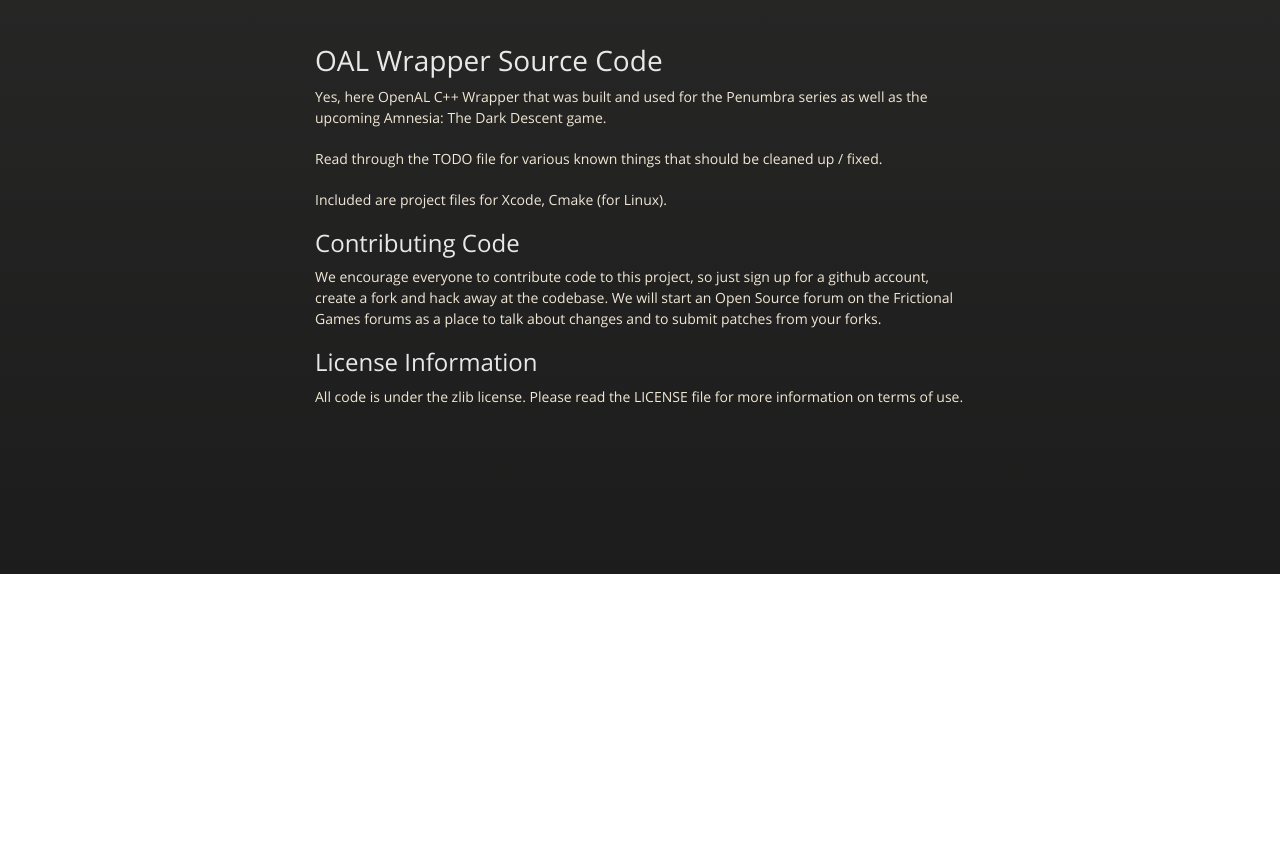
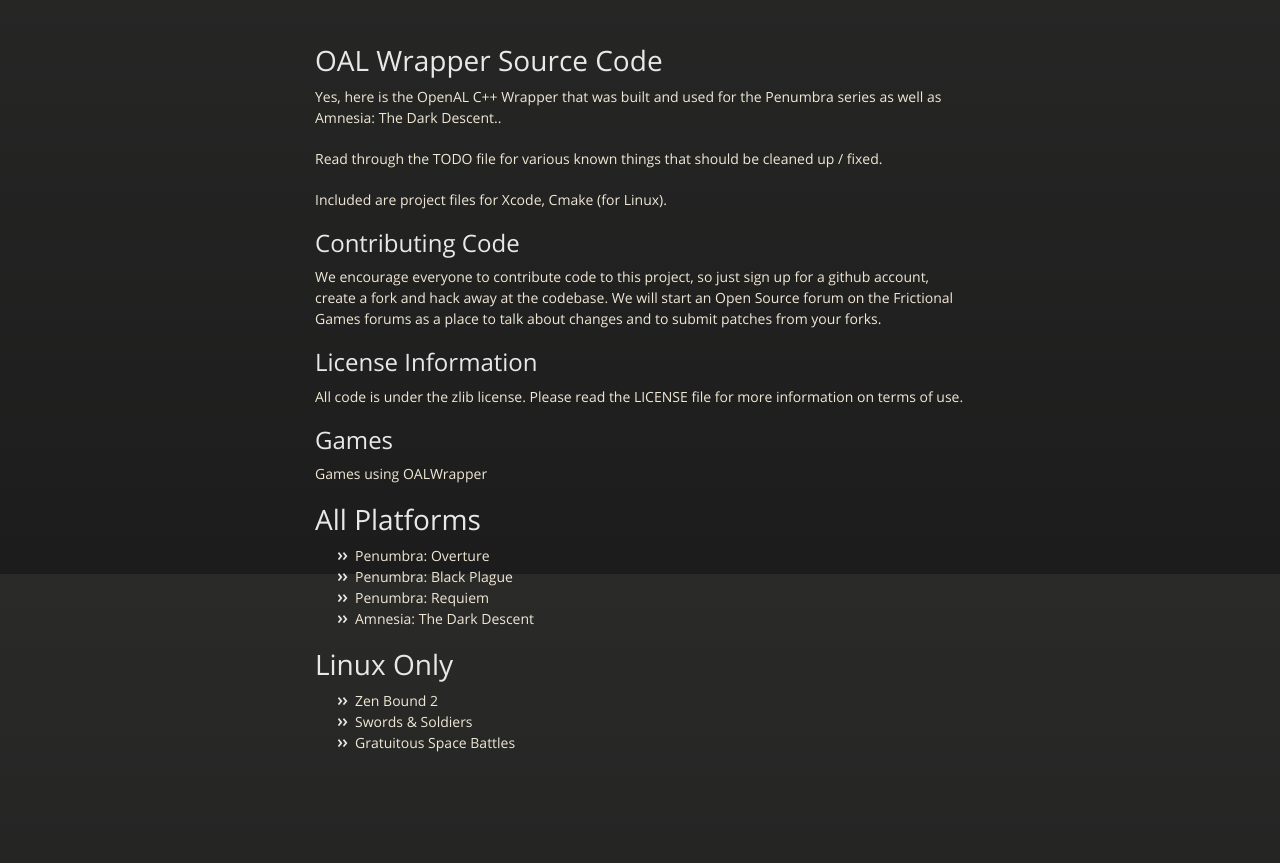
Before and after one commit to FrictionalGames/OALWrapper, a plain HTML site: page index.html in a window 1280 px wide. Shown: the part 226-1089 px from the top of the page. Before the commit the page ends 800 px from the top, so only its background shows below. Drawn offline with nearby package versions, Linux system fonts and the light colour scheme.

Commit message:
Create gh-pages branch via GitHub

```diff
--- a/index.html
+++ b/index.html
@@ -32,7 +32,7 @@
       <section>
         <div id="title">
           <h1>OALWrapper</h1>
-          <p>A wrapper library for OpenAL. Makes using OpenAL alot easier.</p>
+          <p>A wrapper library for OpenAL to makes using OpenAL easier.</p>
           <hr>
           <span class="credits left">Project maintained by <a href="https://github.com/FrictionalGames">FrictionalGames</a></span>
           <span class="credits right">Hosted on GitHub Pages &mdash; Theme by <a href="http://twitter.com/#!/michigangraham">mattgraham</a></span>
@@ -40,7 +40,7 @@
 
         <h1>OAL Wrapper Source Code</h1>
 
-<p>Yes, here OpenAL C++ Wrapper that was built and used for the Penumbra series as well as the upcoming Amnesia: The Dark Descent game.</p>
+<p>Yes, here is the OpenAL C++ Wrapper that was built and used for the Penumbra series as well as Amnesia: The Dark Descent..</p>
 
 <p>Read through the TODO file for various known things that should be cleaned up / fixed.</p>
 
@@ -53,10 +53,29 @@
 <h2>License Information</h2>
 
 <p>All code is under the zlib license. Please read the LICENSE file for more information on terms of use.</p>
+
+<h2>Games</h2>
+
+<p>Games using OALWrapper</p>
+
+<h1>All Platforms</h1>
+
+<ul>
+<li>Penumbra: Overture</li>
+<li>Penumbra: Black Plague</li>
+<li>Penumbra: Requiem</li>
+<li>Amnesia: The Dark Descent</li>
+</ul><h1>Linux Only</h1>
+
+<ul>
+<li>Zen Bound 2</li>
+<li>Swords &amp; Soldiers</li>
+<li>Gratuitous Space Battles</li>
+</ul>
       </section>
 
     </div>
-    <!--[if !IE]><script>fixScale(document);</script><!--<![endif]-->
+    <!--[if !IE]><script>fixScale(document);</script><![endif]-->
 
   </body>
 </html>
--- a/params.json
+++ b/params.json
@@ -1 +1 @@
-{"tagline":"A wrapper library for OpenAL. Makes using OpenAL alot easier.","note":"Don't delete this file! It's used internally to help with page regeneration.","name":"OALWrapper","body":"OAL Wrapper Source Code\r\n=======================\r\n\r\nYes, here OpenAL C++ Wrapper that was built and used for the Penumbra series as well as the upcoming Amnesia: The Dark Descent game.\r\n\r\nRead through the TODO file for various known things that should be cleaned up / fixed.\r\n\r\nIncluded are project files for Xcode, Cmake (for Linux).\r\n\r\nContributing Code\r\n-----------------\r\nWe encourage everyone to contribute code to this project, so just sign up for a github account, create a fork and hack away at the codebase. We will start an Open Source forum on the Frictional Games forums as a place to talk about changes and to submit patches from your forks.\r\n\r\nLicense Information\r\n-------------------\r\nAll code is under the zlib license. Please read the LICENSE file for more information on terms of use.\r\n","google":""}
+{"body":"OAL Wrapper Source Code\r\n=======================\r\n\r\nYes, here is the OpenAL C++ Wrapper that was built and used for the Penumbra series as well as Amnesia: The Dark Descent..\r\n\r\nRead through the TODO file for various known things that should be cleaned up / fixed.\r\n\r\nIncluded are project files for Xcode, Cmake (for Linux).\r\n\r\nContributing Code\r\n-----------------\r\nWe encourage everyone to contribute code to this project, so just sign up for a github account, create a fork and hack away at the codebase. We will start an Open Source forum on the Frictional Games forums as a place to talk about changes and to submit patches from your forks.\r\n\r\nLicense Information\r\n-------------------\r\nAll code is under the zlib license. Please read the LICENSE file for more information on terms of use.\r\n\r\nGames\r\n-----\r\nGames using OALWrapper\r\n\r\nAll Platforms\r\n=============\r\n* Penumbra: Overture\r\n* Penumbra: Black Plague\r\n* Penumbra: Requiem\r\n* Amnesia: The Dark Descent\r\n\r\nLinux Only\r\n==========\r\n* Zen Bound 2\r\n* Swords & Soldiers\r\n* Gratuitous Space Battles","tagline":"A wrapper library for OpenAL to makes using OpenAL easier.","note":"Don't delete this file! It's used internally to help with page regeneration.","name":"OALWrapper","google":""}
```
